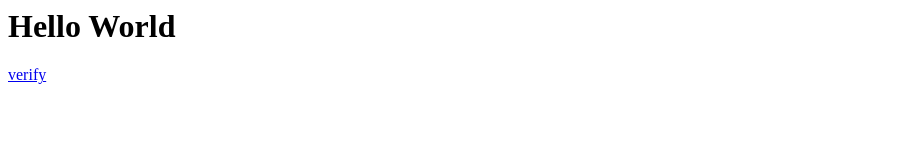
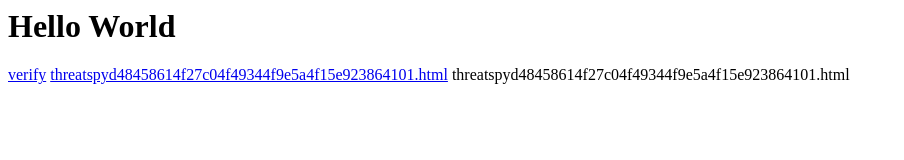
Before and after one commit to InYuusha/InYuusha.github.io, a plain HTML site: page index.html in a window 1280 px wide. Shown: the whole page, without its empty margins (0-904 px from the left). Drawn offline with Linux system fonts and the light colour scheme.

Commit message:
Update index.html

```diff
--- a/index.html
+++ b/index.html
@@ -2,5 +2,7 @@
   <body>
     <h1>Hello World</h1>
     <a href="./verify.html">verify</a>
+    <a href="./threatspyd48458614f27c04f49344f9e5a4f15e923864101.html">threatspyd48458614f27c04f49344f9e5a4f15e923864101.html</a>
+    threatspyd48458614f27c04f49344f9e5a4f15e923864101.html
   </body>
 </HTML>
```
